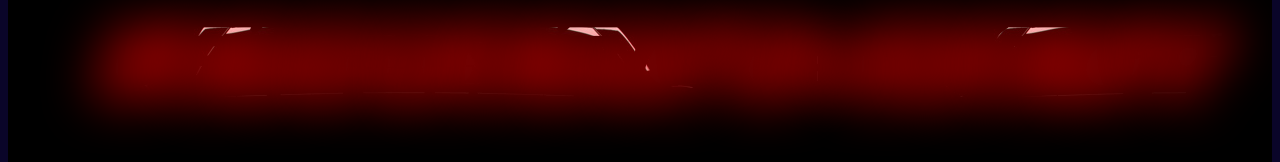
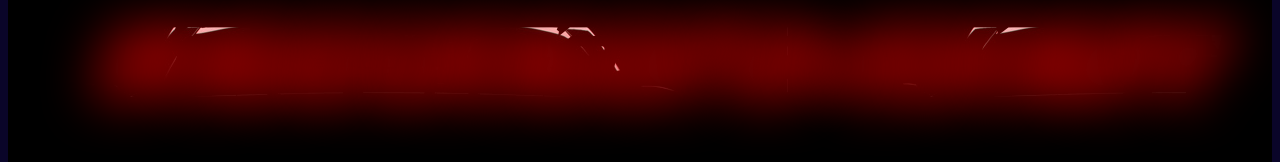
Before and after one commit to Mjolnir879/Trabalho-4, a plain HTML site: page index.html in a window 1280 px wide. In both pictures the pointer is over the element "GearHead's-Quest". Shown: the part 310-472 px from the top of the page. Drawn offline with Linux system fonts and the light colour scheme.

Commit message:
Update mainStyle.css

```diff
--- a/mainStyle.css
+++ b/mainStyle.css
@@ -55,6 +55,7 @@ body{
 
     background-image: url(Images/gtr_eyes.jpg);
     background-position-y: -145px;
+    background-position-x: -30px;
     background-clip:text;
     -webkit-background-clip: text;
     -webkit-text-fill-color: transparent;
```
